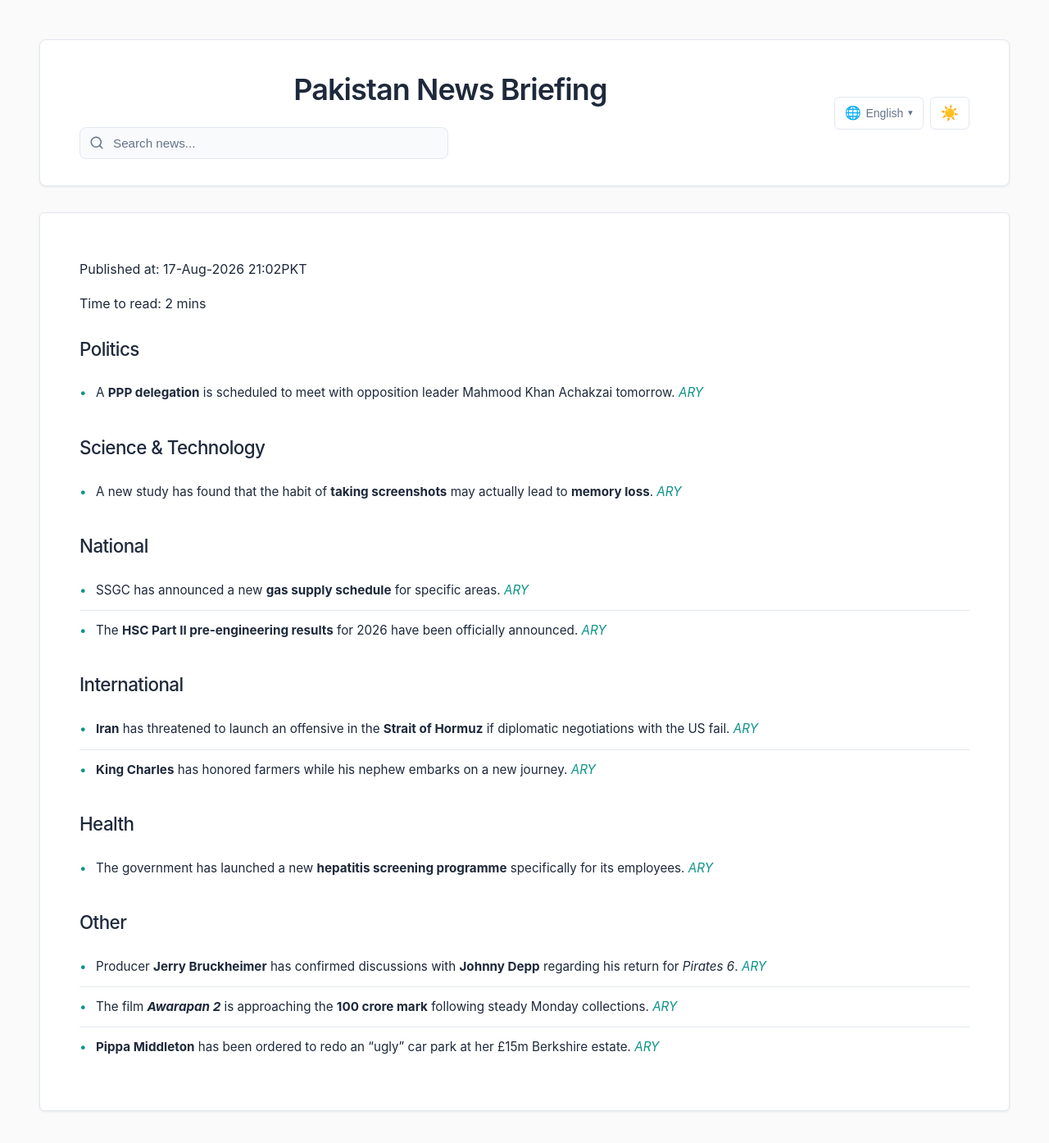
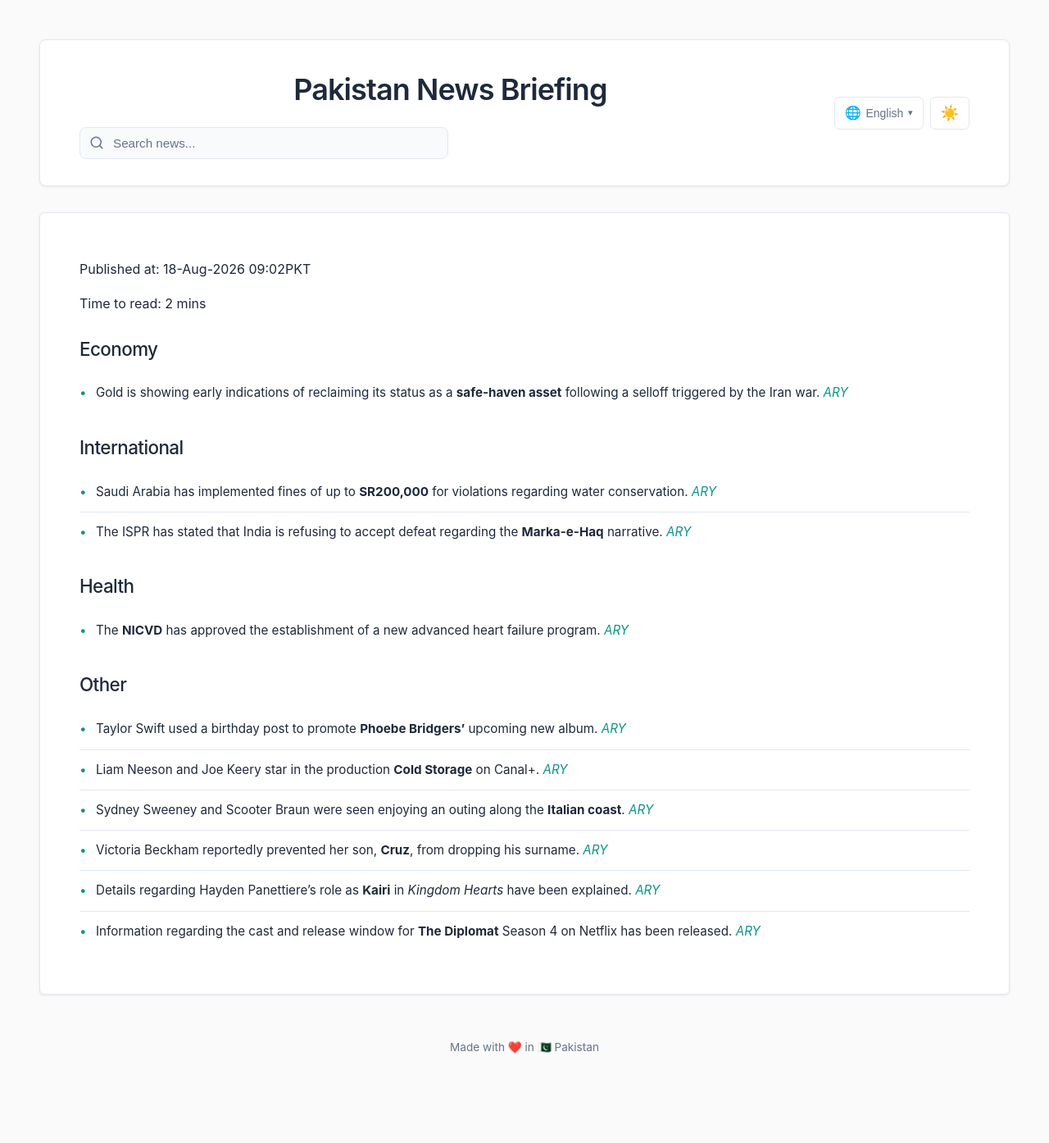
Before and after one commit to zsubzwary/news, a Jekyll site: the page built from en/index.md, in a window 1280 px wide and 1400 px high. Shown: the top 1394 px of the window at 82% size. Built offline with Jekyll 4.4.1, drawn with Linux system fonts in a browser that asks for light colours; some web fonts are replaced; comment, search, counter and statistics services are not loaded.

Commit message:
DateTime; 2026-08-18T04:02:20.052Z

```diff
--- a/en/index.md
+++ b/en/index.md
@@ -4,28 +4,24 @@ title: Pakistan News Briefing
 lang: en
 ---
 
-Published at: 17-Aug-2026 21:02PKT
+Published at: 18-Aug-2026 09:02PKT
 
 Time to read: 2 mins
 
-### Politics
-- A **PPP delegation** is scheduled to meet with opposition leader Mahmood Khan Achakzai tomorrow. *[ARY](https://arynews.tv/ppp-delegation-to-meet-with-mahmood-khan-achakzai)*
-
-### Science & Technology
-- A new study has found that the habit of **taking screenshots** may actually lead to **memory loss**. *[ARY](https://arynews.tv/taking-screenshots-actually-cause-memory-loss-new-study-finds)*
-
-### National
-- SSGC has announced a new **gas supply schedule** for specific areas. *[ARY](https://arynews.tv/gas-supply-schedule-announced-for-these-areas-by-ssgc)*
-- The **HSC Part II pre-engineering results** for 2026 have been officially announced. *[ARY](https://arynews.tv/hsc-part-2-pre-engineering-results-2026-announced)*
+### Economy
+- Gold is showing early indications of reclaiming its status as a **safe-haven asset** following a selloff triggered by the Iran war. *[ARY](https://arynews.tv/gold-shows-early-signs-of-reclaiming-safe-haven-appeal-after-iran-war-selloff)*
 
 ### International
-- **Iran** has threatened to launch an offensive in the **Strait of Hormuz** if diplomatic negotiations with the US fail. *[ARY](https://arynews.tv/iran-threatens-to-go-on-offensive-in-strait-of-hormuz)*
-- **King Charles** has honored farmers while his nephew embarks on a new journey. *[ARY](https://arynews.tv/king-charles-honors-farmers-as-nephew-embarks-on-new-journey)*
+- Saudi Arabia has implemented fines of up to **SR200,000** for violations regarding water conservation. *[ARY](https://arynews.tv/saudi-arabia-imposes-fines-up-to-sr200000-for-water-conservation-violations)*
+- The ISPR has stated that India is refusing to accept defeat regarding the **Marka-e-Haq** narrative. *[ARY](https://arynews.tv/marka-e-haq-unraveling-indias-historical-fabrication)*
 
 ### Health
-- The government has launched a new **hepatitis screening programme** specifically for its employees. *[ARY](https://arynews.tv/government-employees-to-undergo-hepatitis-screening)*
+- The **NICVD** has approved the establishment of a new advanced heart failure program. *[ARY](https://arynews.tv/nicvd-approves-establishment-of-advanced-heart-failure-program)*
 
 ### Other
-- Producer **Jerry Bruckheimer** has confirmed discussions with **Johnny Depp** regarding his return for *Pirates 6*. *[ARY](https://arynews.tv/captain-jack-sparrow-is-back-jerry-bruckheimer-confirms-talks-with-johnny-depp-for-pirates-6)*
-- The film ***Awarapan 2*** is approaching the **100 crore mark** following steady Monday collections. *[ARY](https://arynews.tv/awarapan-2-nears-100-crore-mark-with-steady-monday-collection)*
-- **Pippa Middleton** has been ordered to redo an "ugly" car park at her £15m Berkshire estate. *[ARY](https://arynews.tv/pippa-middleton-ordered-to-redo-ugly-car-park-at-15m-berkshire-estate)*
+- Taylor Swift used a birthday post to promote **Phoebe Bridgers’** upcoming new album. *[ARY](https://arynews.tv/taylor-swift-hypes-up-phoebe-bridgers-new-album-in-birthday-post)*
+- Liam Neeson and Joe Keery star in the production **Cold Storage** on Canal+. *[ARY](https://arynews.tv/cold-storage-liam-neeson-joe-keery-fight-a-deadly-outbreak-on-canal)*
+- Sydney Sweeney and Scooter Braun were seen enjoying an outing along the **Italian coast**. *[ARY](https://arynews.tv/sydney-sweeney-and-scooter-braun-enjoy-italian-coastal-outing)*
+- Victoria Beckham reportedly prevented her son, **Cruz**, from dropping his surname. *[ARY](https://arynews.tv/victoria-beckham-blocked-cruz-from-dropping-surname)*
+- Details regarding Hayden Panettiere’s role as **Kairi** in *Kingdom Hearts* have been explained. *[ARY](https://arynews.tv/hayden-panettieres-role-as-kairi-in-kingdom-hearts-explained)*
+- Information regarding the cast and release window for **The Diplomat** Season 4 on Netflix has been released. *[ARY](https://arynews.tv/the-diplomat-season-4-netflix-release-window-cast-and-what-we-know)*
```
